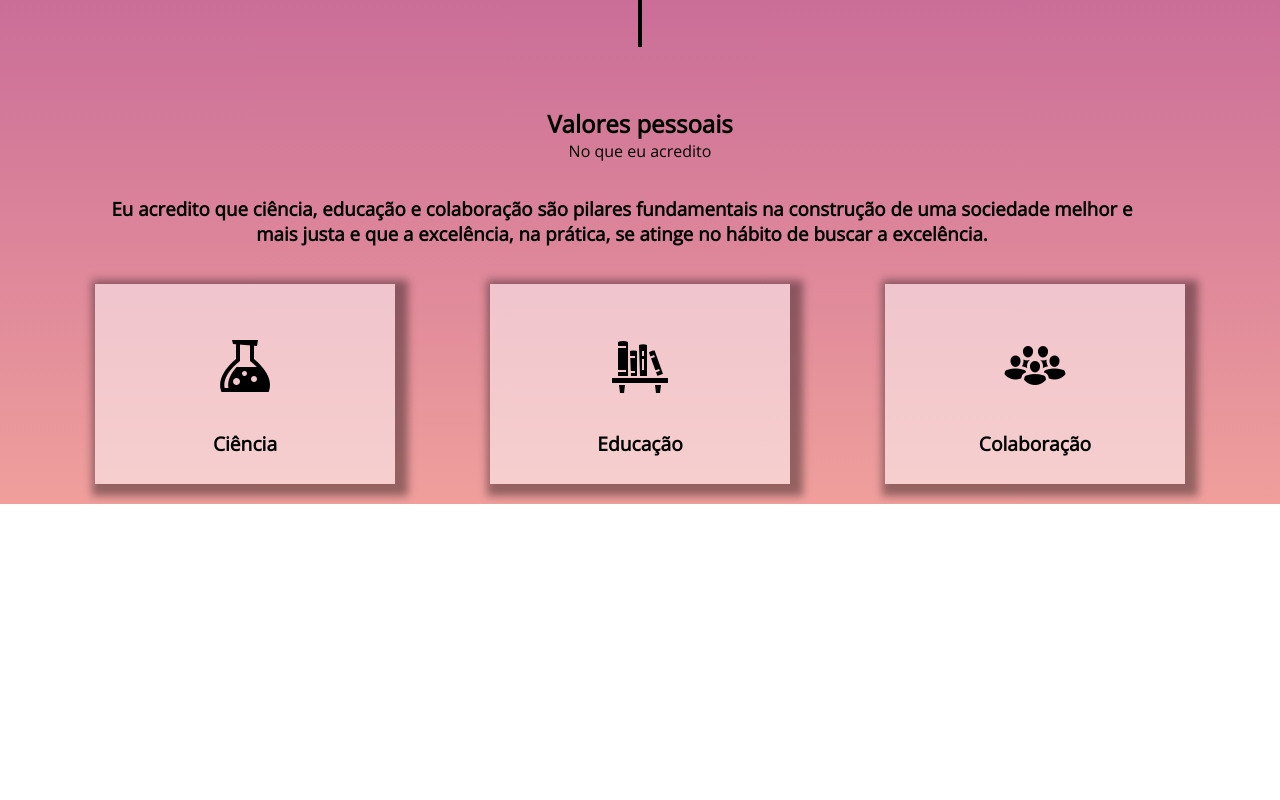
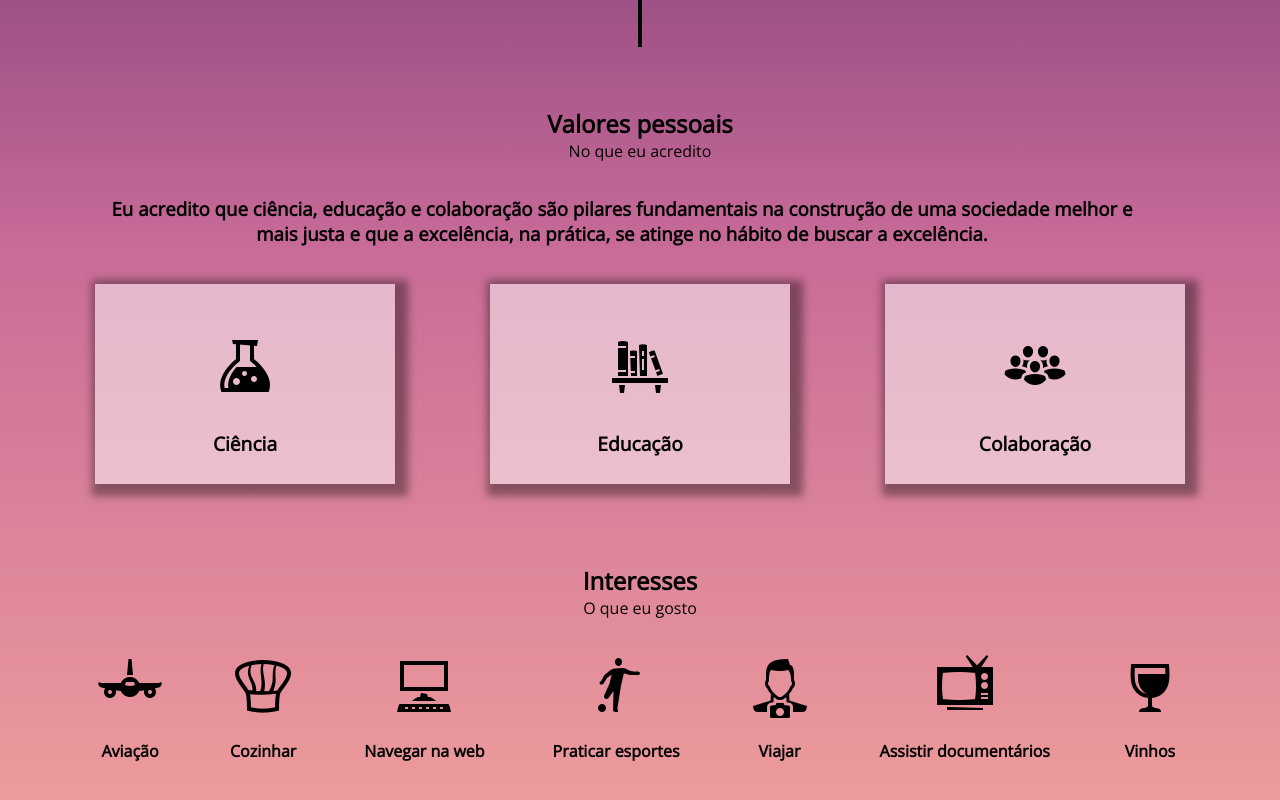
Before and after one commit to Rafaqfg/portfolio, a React (Create React App) app: page / in a window 1280 px wide. Shown: the part 2950-3750 px from the top of the page. Before the commit the page ends 3454 px from the top, so only its background shows below. Built offline with nearby package versions, Linux system fonts and the light colour scheme.

Commit message:
configure hobbies section

```diff
--- a/src/components/hobbies/Hobbies.jsx
+++ b/src/components/hobbies/Hobbies.jsx
@@ -0,0 +1,33 @@
+import React from 'react';
+import { useTranslation } from "react-i18next";
+import HobbyCard from './HobbyCard';
+import airplane from '../../images/airplane.png';
+import cooking from '../../images/cooking.png';
+import pc from '../../images/pc.png';
+import sports from '../../images/soccer.png';
+import tourist from '../../images/tourist.png';
+import tv from '../../images/tv.png';
+import wine from '../../images/wine.png';
+import * as S from './Hobbies.styled';
+
+function Hobbies() {
+  const [t] = useTranslation('common');
+
+  return (
+    <>
+      <h2 className="title" >{t('main.otherActivities.h2')}</h2>
+      <p className="title" >{t('main.otherActivities.p')}</p>
+      <S.SectionHobbies>
+        <HobbyCard image={ airplane } hobby={ t('main.otherActivities.airplane') } />
+        <HobbyCard image={ cooking } hobby={ t('main.otherActivities.cooking') } />
+        <HobbyCard image={ pc } hobby={ t('main.otherActivities.pc') } />
+        <HobbyCard image={ sports } hobby={ t('main.otherActivities.sports') } />
+        <HobbyCard image={ tourist } hobby={ t('main.otherActivities.tourist') } />
+        <HobbyCard image={ tv } hobby={ t('main.otherActivities.tv') } />
+        <HobbyCard image={ wine } hobby={ t('main.otherActivities.wine') } />
+      </S.SectionHobbies>
+    </>
+  );
+}
+
+export default Hobbies;
--- a/src/components/hobbies/Hobbies.styled.js
+++ b/src/components/hobbies/Hobbies.styled.js
@@ -0,0 +1,8 @@
+import styled from 'styled-components';
+
+export const SectionHobbies = styled.section`
+  padding: 20px 30px 40px 30px;
+  display: flex;
+  align-items: center;
+  justify-content: space-evenly;
+`
--- a/src/components/hobbies/HobbyCard.jsx
+++ b/src/components/hobbies/HobbyCard.jsx
@@ -0,0 +1,12 @@
+import React from 'react';
+
+function HobbyCard(props) {
+  return (
+    <div className="hobbies-cards">
+      <img src={ props.image } alt={ props.hobby }></img>
+      <h4>{ props.hobby }</h4>
+    </div>
+  );
+}
+
+export default HobbyCard;
--- a/src/css/portfolio.css
+++ b/src/css/portfolio.css
@@ -47,3 +47,10 @@ p#time-line {
   text-align: center;
   padding: 30px 10px 30px;
 }
+
+.hobbies-cards {
+  display: flex;
+  flex-direction: column;
+  align-items: center;
+  margin-bottom: 25px;
+}
--- a/src/page/MainPage.jsx
+++ b/src/page/MainPage.jsx
@@ -1,5 +1,6 @@
 import React from 'react';
 import Header from '../components/header/Header';
+import Hobbies from '../components/hobbies/Hobbies';
 import PersonalValues from '../components/personalValues/PersonalValues';
 import TimeLine from '../components/TimeLine';
 import * as S from './MainPage.styled';
@@ -14,6 +15,7 @@ class MainPage extends React.Component {
         <S.StyledMain>
           <TimeLine />
           <PersonalValues />
+          <Hobbies />
         </S.StyledMain>
       </>
     );
--- a/src/translations/en/common.json
+++ b/src/translations/en/common.json
@@ -82,6 +82,18 @@
         "front": "Collaboration",
         "back": "Diversity is what makes us unique, but the only way to see the world is not to see it. Valuing others is respecting yourself."
       }
+    },
+
+    "otherActivities": {
+      "h2": "Interests",
+      "p": "What i like",
+      "airplane": "Aviation",
+      "cooking": "Cooking",
+      "pc": "Surf on web",
+      "sports": "Play sports",
+      "tourist": "Travel",
+      "tv": "Watch documentaries",
+      "wine": "Wines"
     }
   }
 }
--- a/src/translations/pt/common.json
+++ b/src/translations/pt/common.json
@@ -81,7 +81,18 @@
         "front": "Colaboração",
         "back": "A diversidade é o que nos torna únicos, mas uma única forma de ver o mundo não é enxergá-lo. Valorizar os outros é respeitar a si mesmo."
       }
+    },
+
+    "otherActivities": {
+      "h2": "Interesses",
+      "p": "O que eu gosto",
+      "airplane": "Aviação",
+      "cooking": "Cozinhar",
+      "pc": "Navegar na web",
+      "sports": "Praticar esportes",
+      "tourist": "Viajar",
+      "tv": "Assistir documentários",
+      "wine": "Vinhos"
     }
-
   }
 }
```
